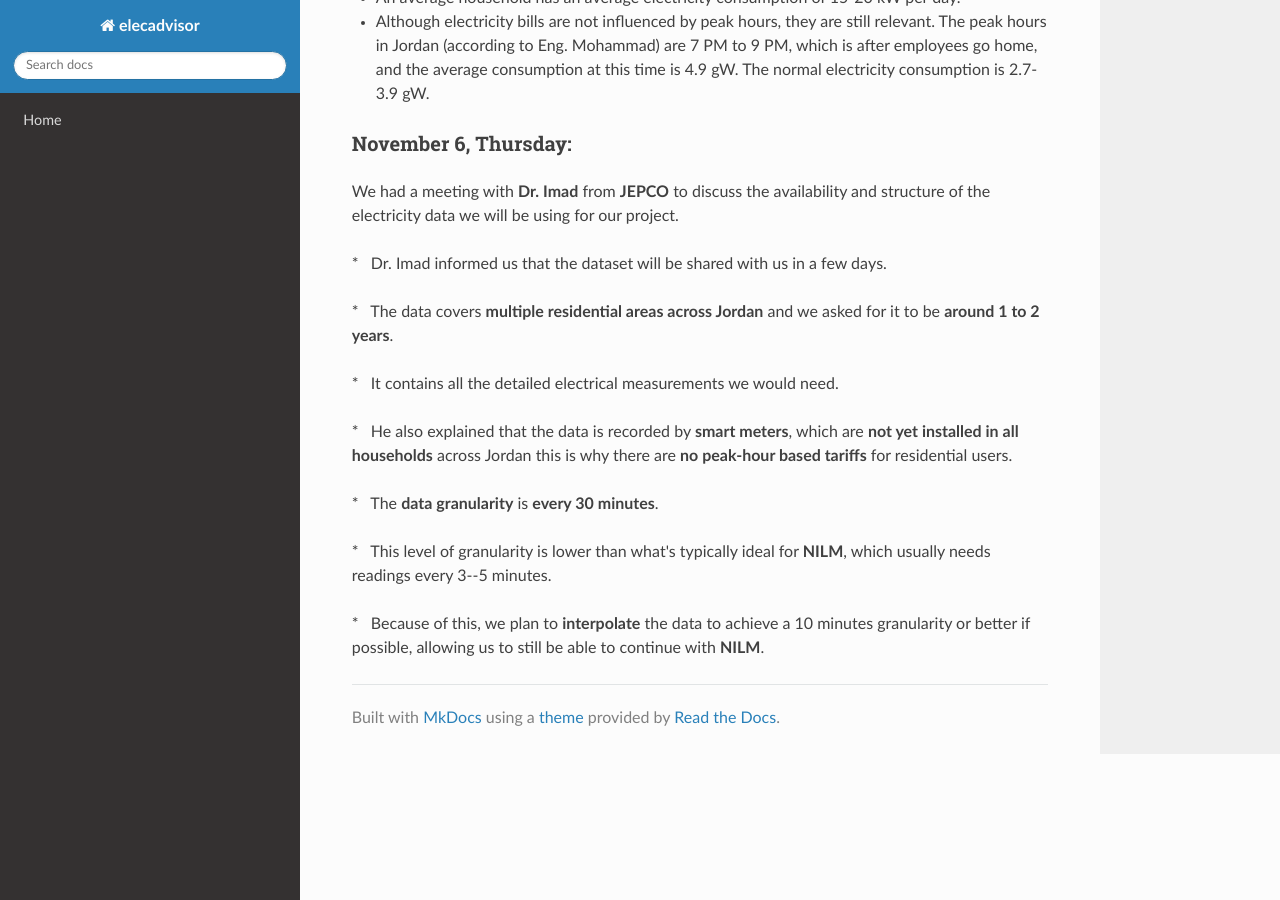
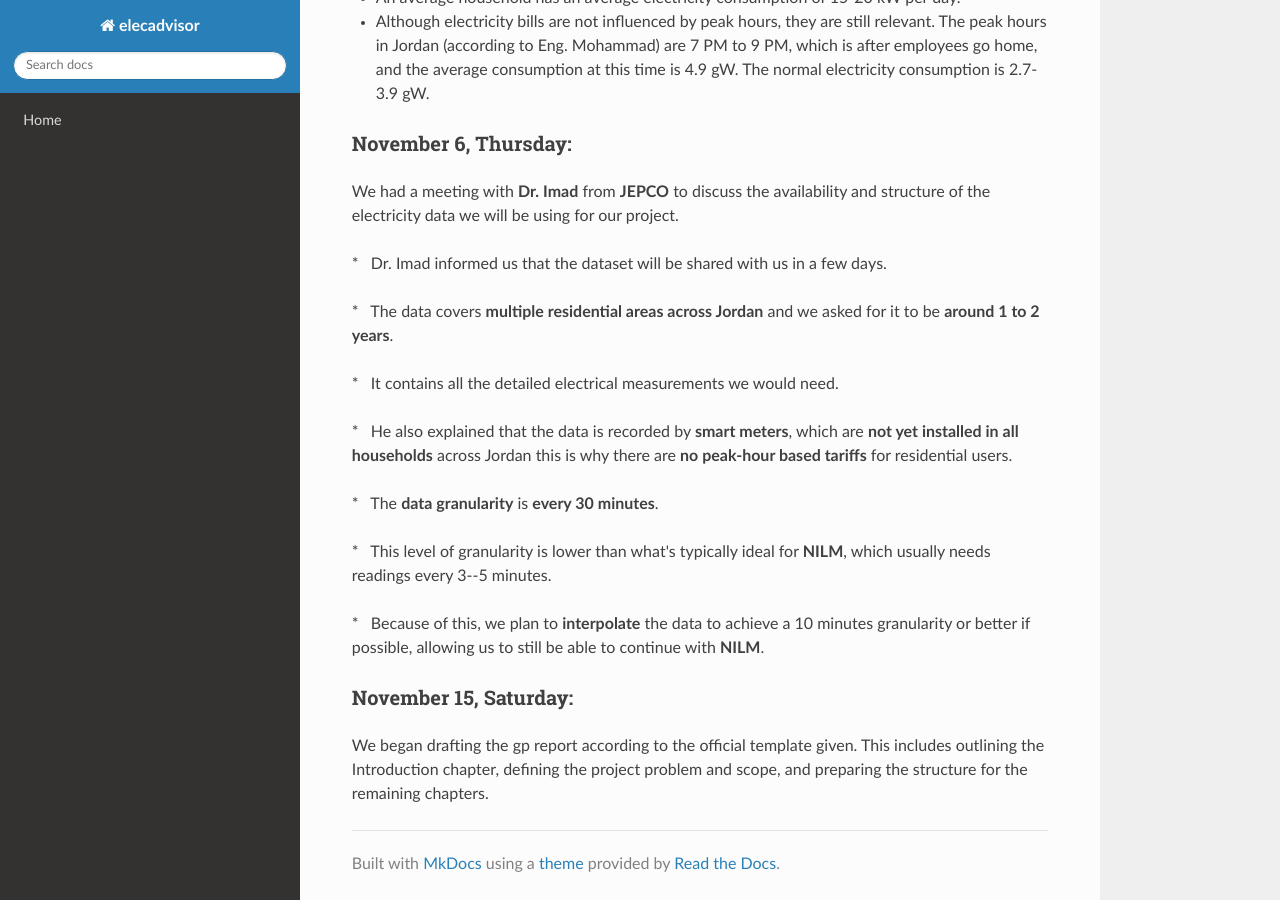
Before and after one commit to MimiAlz/GP-AI-Electricity-Advisor, an MkDocs documentation site: the page built from docs/progress.md, in a window 1280 px wide and 900 px high, scrolled down 2425 px. Built offline with MkDocs 1.6.1, drawn with Linux system fonts in a browser that asks for light colours; nearby versions of some CDN libraries.

Commit message:
Update progress.md

```diff
--- a/docs/progress.md
+++ b/docs/progress.md
@@ -110,3 +110,7 @@ We had a meeting with **Dr. Imad** from **JEPCO** to discuss the availability an
     *   This level of granularity is lower than what's typically ideal for **NILM**, which usually needs readings every 3--5 minutes.
 
     *   Because of this, we plan to **interpolate** the data to achieve a 10 minutes granularity or better if possible, allowing us to still be able to continue with **NILM**.
+
+### November 15, Saturday:
+
+We began drafting the gp report according to the official template given. This includes outlining the Introduction chapter, defining the project problem and scope, and preparing the structure for the remaining chapters.
```
